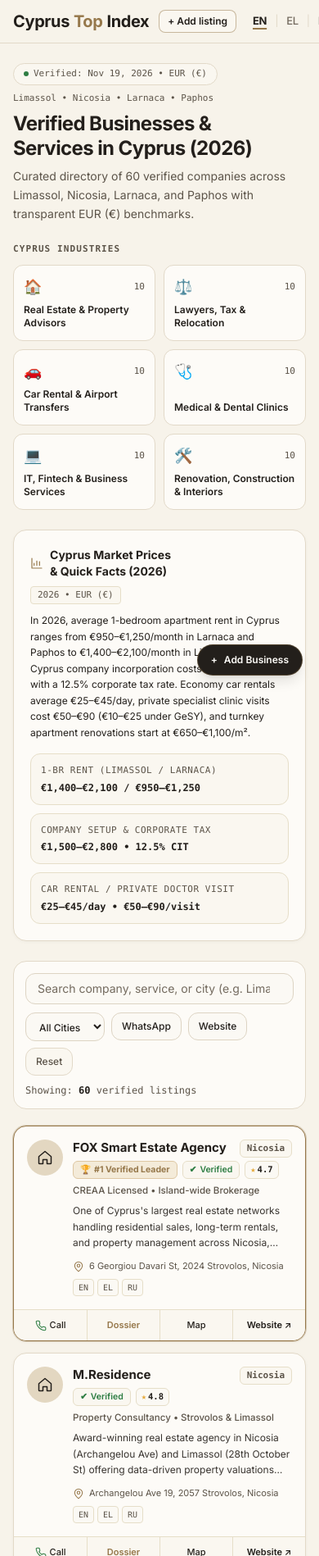
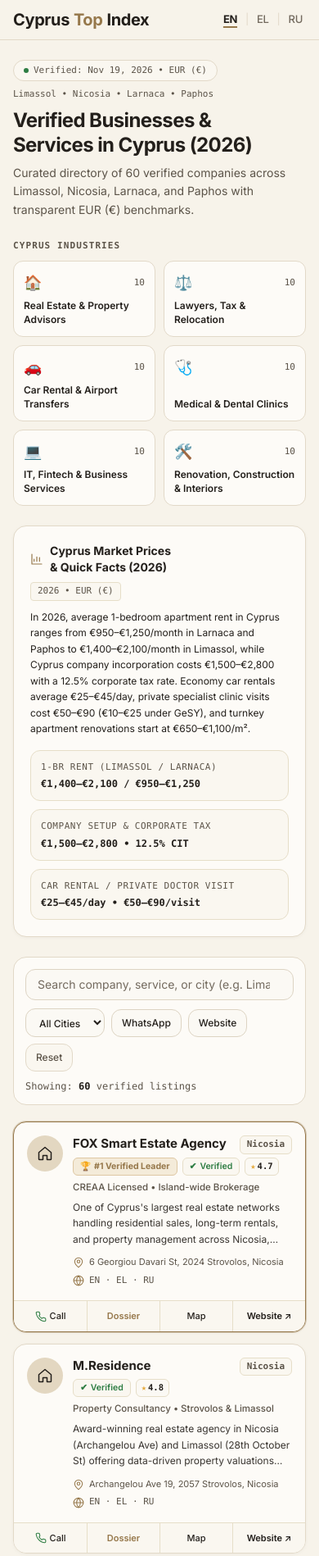
Before and after one commit to iska70000-stack/cyprustopindex.com, an Astro site: page / in a window 390 px wide. Shown: the top 1898 px of the page at 82% size. Built offline with nearby package versions, Linux system fonts and the light colour scheme; Astro itself is replaced by a stand-in of ours.

Commit message:
Fix 4 mobile UI/UX issues: header lang switcher, floating button, language badge, footer year

```diff
--- a/src/components/DirectoryMain.astro
+++ b/src/components/DirectoryMain.astro
@@ -391,12 +391,12 @@ const faqList = isCategoryPage
                 </div>
 
                 {item.languages && (
-                  <div class="mt-2 flex flex-wrap gap-1">
-                    {item.languages.map((lng) => (
-                      <span class="text-[10px] font-mono px-1.5 py-0.5 rounded bg-cti-pill border border-cti-divider text-cti-muted">
-                        {lng}
-                      </span>
-                    ))}
+                  <div class="mt-1.5 flex items-center gap-1.5 text-[11px] font-mono text-cti-muted">
+                    <svg class="w-3.5 h-3.5 shrink-0 text-cti-gold" viewBox="0 0 24 24" fill="none" stroke="currentColor" stroke-width="1.8" stroke-linecap="round" stroke-linejoin="round" aria-hidden="true">
+                      <circle cx="12" cy="12" r="10" />
+                      <path d="M2 12h20M12 2a15.3 15.3 0 0 1 4 10 15.3 15.3 0 0 1-4 10 15.3 15.3 0 0 1-4-10 15.3 15.3 0 0 1 4-10z" />
+                    </svg>
+                    <span>{item.languages.join(' · ')}</span>
                   </div>
                 )}
               </div>
--- a/src/components/Footer.astro
+++ b/src/components/Footer.astro
@@ -35,7 +35,7 @@ const footerText: Record<Locale, {
     llmsLink: 'AI Knowledge Map (/llms.txt)',
     rights: 'All rights reserved.',
     freshnessLabel: 'Last verified',
-    regionFooter: 'Limassol • Nicosia • Larnaca • Paphos • 2026',
+    regionFooter: 'Limassol • Nicosia • Larnaca • Paphos',
   },
   el: {
     tagline: 'Επαληθευμένος Κατάλογος Επιχειρήσεων & Υπηρεσιών Κύπρου',
@@ -47,7 +47,7 @@ const footerText: Record<Locale, {
     llmsLink: 'Χάρτης Γνώσης AI (/llms.txt)',
     rights: 'Με επιφύλαξη παντός δικαιώματος.',
     freshnessLabel: 'Τελευταίος έλεγχος',
-    regionFooter: 'Λεμεσός • Λευκωσία • Λάρνακα • Πάφος • 2026',
+    regionFooter: 'Λεμεσός • Λευκωσία • Λάρνακα • Πάφος',
   },
   ru: {
     tagline: 'Проверенный справочник бизнесов и сервисов Республики Кипр',
@@ -59,7 +59,7 @@ const footerText: Record<Locale, {
     llmsLink: 'Карта для AI (/llms.txt)',
     rights: 'Все права защищены.',
     freshnessLabel: 'Последняя проверка',
-    regionFooter: 'Лимассол • Никосия • Ларнака • Пафос • 2026',
+    regionFooter: 'Лимассол • Никосия • Ларнака • Пафос',
   },
 };
 
--- a/src/components/Header.astro
+++ b/src/components/Header.astro
@@ -94,7 +94,7 @@ const localeLabels: Record<Locale, string> = {
 
       <a
         href={`/${currentLang}/submit/`}
-        class="md:hidden inline-flex items-center px-2.5 py-1 rounded-lg border border-cti-gold/50 bg-cti-bar text-[12px] font-semibold text-cti-text hover:border-cti-gold transition-colors whitespace-nowrap focus-visible:outline-2 focus-visible:outline-cti-gold"
+        class="hidden sm:inline-flex md:hidden items-center px-2.5 py-1 rounded-lg border border-cti-gold/50 bg-cti-bar text-[12px] font-semibold text-cti-text hover:border-cti-gold transition-colors whitespace-nowrap focus-visible:outline-2 focus-visible:outline-cti-gold"
       >
         + {navText[currentLang].submit}
       </a>
--- a/src/layouts/Layout.astro
+++ b/src/layouts/Layout.astro
@@ -182,7 +182,7 @@ const combinedSchemas = [
       <a
         href={`/${currentLang}/submit/`}
         aria-label={currentLang === 'el' ? 'Προσθήκη Επιχείρησης' : currentLang === 'ru' ? 'Добавить бизнес' : 'Add Business'}
-        class="fixed bottom-5 right-5 z-40 inline-flex items-center gap-2 rounded-full bg-cti-text px-4 py-2.5 text-xs font-semibold text-cti-surface shadow-lg border border-cti-gold/40 hover:bg-cti-gold hover:text-cti-text transition-colors focus-visible:outline-2 focus-visible:outline-offset-2 focus-visible:outline-cti-gold"
+        class="hidden sm:inline-flex fixed bottom-5 right-5 z-40 items-center gap-2 rounded-full bg-cti-text px-4 py-2.5 text-xs font-semibold text-cti-surface shadow-lg border border-cti-gold/40 hover:bg-cti-gold hover:text-cti-text transition-colors focus-visible:outline-2 focus-visible:outline-offset-2 focus-visible:outline-cti-gold"
       >
         <span aria-hidden="true">+</span>
         <span>{currentLang === 'el' ? 'Προσθήκη' : currentLang === 'ru' ? 'Добавить бизнес' : 'Add Business'}</span>
```
